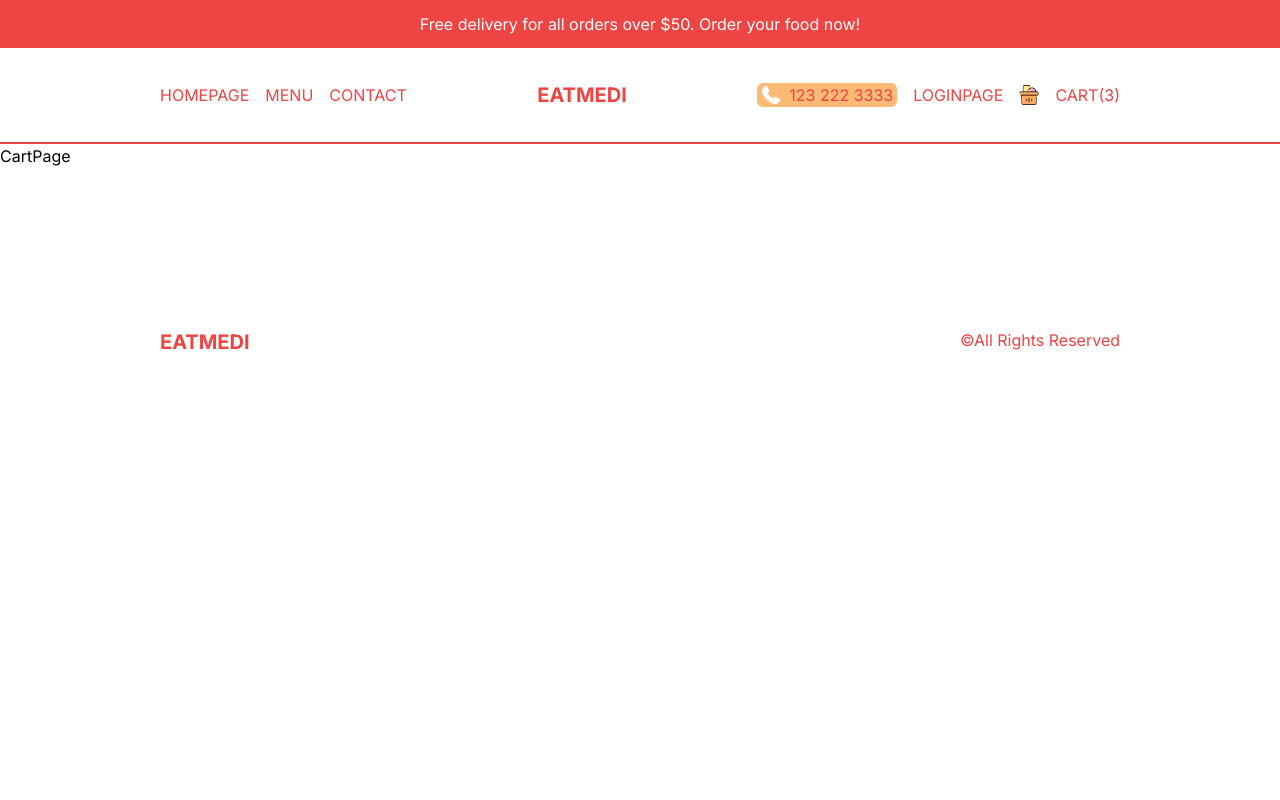
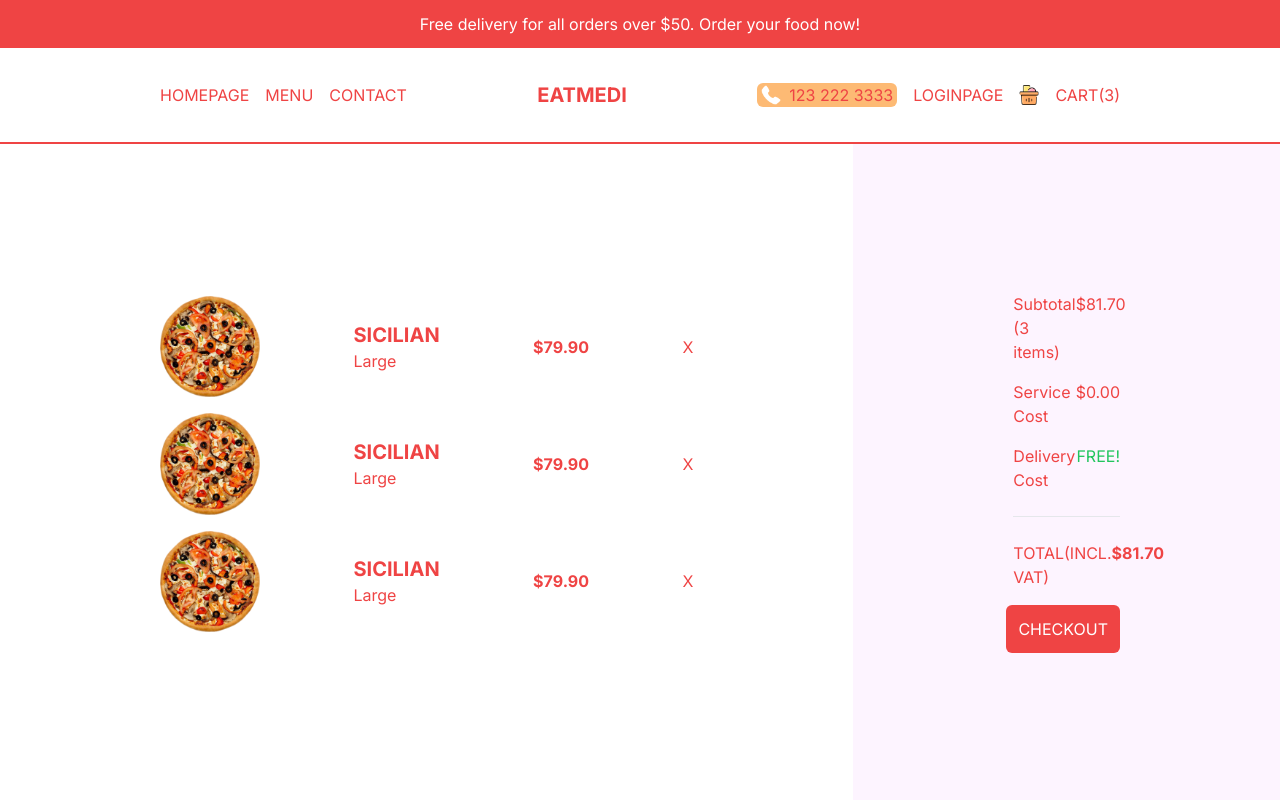
Before and after one commit to vijay711-github/Food_Delivery_App, a Next.js app: page /cart in a window 1280 px wide. Shown: the top 800 px of the page. Built offline with nearby package versions, Linux system fonts and the light colour scheme.

Commit message:
completed design Cart page

```diff
--- a/src/app/cart/page.tsx
+++ b/src/app/cart/page.tsx
@@ -1,9 +1,67 @@
-import React from 'react'
+import Image from "next/image";
+import React from "react";
 
 const CartPage = () => {
-  return (
-    <div>CartPage</div>
-  )
-}
+	return (
+		<div className="h-[calc(100vh-6rem)] md:h-[calc(100vh-9rem)] flex flex-col text-red-500 lg:flex-row">
+			{/* PRODUCTS CONTAINER */}
+			<div className="h-1/2 p-4 flex flex-col justify-center overflow-scroll lg:h-full lg:w-2/3 2xl:w-1/2 lg:px-20 xl:px-40">
+				{/* SINGLE ITEM */}
+				<div className="flex items-center justify-between mb-4">
+					<Image src="/temporary/p1.png" alt="" width={100} height={100} />
+					<div className="">
+						<h1 className="uppercase text-xl font-bold">sicilian</h1>
+						<span>Large</span>
+					</div>
+					<h2 className="font-bold">$79.90</h2>
+					<span className="cursor-pointer">X</span>
+				</div>
+				{/* SINGLE ITEM */}
+				<div className="flex items-center justify-between mb-4">
+					<Image src="/temporary/p1.png" alt="" width={100} height={100} />
+					<div className="">
+						<h1 className="uppercase text-xl font-bold">sicilian</h1>
+						<span>Large</span>
+					</div>
+					<h2 className="font-bold">$79.90</h2>
+					<span className="cursor-pointer">X</span>
+				</div>
+				{/* SINGLE ITEM */}
+				<div className="flex items-center justify-between mb-4">
+					<Image src="/temporary/p1.png" alt="" width={100} height={100} />
+					<div className="">
+						<h1 className="uppercase text-xl font-bold">sicilian</h1>
+						<span>Large</span>
+					</div>
+					<h2 className="font-bold">$79.90</h2>
+					<span className="cursor-pointer">X</span>
+				</div>
+			</div>
+			{/* PAYMENT CONTAINER */}
+			<div className="h-1/2 p-4 bg-fuchsia-50 flex flex-col gap-4 justify-center lg:h-full lg:w-1/3 2xl:w-1/2 lg:px-20 xl:px-40 2xl:text-xl 2xl:gap-6">
+				<div className="flex justify-between">
+					<span className="">Subtotal (3 items)</span>
+					<span className="">$81.70</span>
+				</div>
+				<div className="flex justify-between">
+					<span className="">Service Cost</span>
+					<span className="">$0.00</span>
+				</div>
+				<div className="flex justify-between">
+					<span className="">Delivery Cost</span>
+					<span className="text-green-500">FREE!</span>
+				</div>
+				<hr className="my-2" />
+				<div className="flex justify-between">
+					<span className="">TOTAL(INCL. VAT)</span>
+					<span className="font-bold">$81.70</span>
+				</div>
+				<button className="bg-red-500 text-white p-3  rounded-md  self-end">
+					CHECKOUT
+				</button>
+			</div>
+		</div>
+	);
+};
 
-export default CartPage
+export default CartPage;
```
